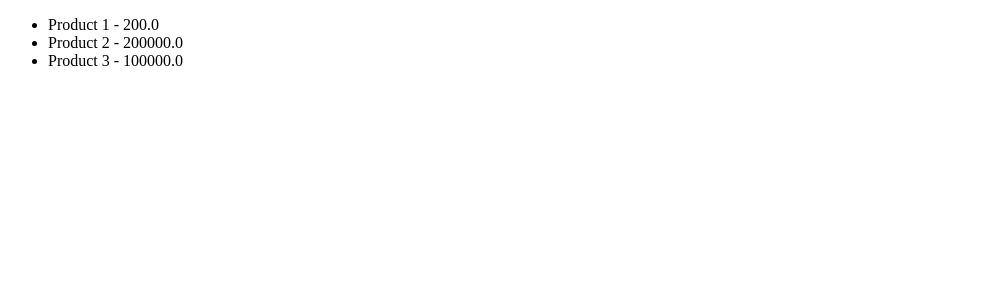
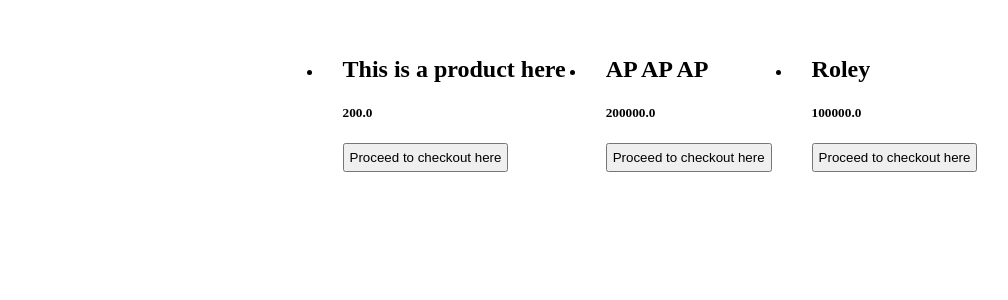
Before and after one commit to dkkinyua/djpaypal, a Django app: page / in a window 1280 px wide. Shown: the top 300 px of the page, without its empty margins (0-1008 px from the left). Run offline with Django 5.2, Linux system fonts and the light colour scheme; data comes from the database, SQL or seed files in the repository.

Commit message:
Commit #6: Styling and adding photos

```diff
--- /dev/null
+++ b/checkout/core/static/core/main.css
@@ -0,0 +1,14 @@
+.products {
+    display: flex;
+    flex-direction: row;
+    justify-content: center;
+}
+
+.product {
+    padding: 20px;
+}
+
+.btn {
+    padding: 5px;
+    color: black;
+}
--- a/checkout/core/templates/core/index.html
+++ b/checkout/core/templates/core/index.html
@@ -1,15 +1,19 @@
+{% load static %}
 <!DOCTYPE html>
 <html lang="en">
 <head>
     <meta charset="UTF-8">
     <meta name="viewport" content="width=device-width, initial-scale=1.0">
+    <link rel="stylesheet" href="{% static 'core/main.css' %}">
     <title>Django Store</title>
 </head>
 <body>
     <ul class="products">
         {% for product in products %}
-            <li>
-                {{ product.title }} - {{ product.price }}
+            <li class="product">
+                <h2>{{ product.description }}</h2>
+                <h5>{{ product.price }}</h5>
+                <a href="{% url 'core:checkout' product.id %}"><button class="btn">Proceed to checkout here</button></a>
             </li>
         {% endfor %}
     </ul>
--- a/checkout/core/urls.py
+++ b/checkout/core/urls.py
@@ -1,5 +1,7 @@
 from django.urls import path
 from . import views
+
+app_name = 'core'
 
 urlpatterns = [
     path("", views.index, name='index'),
```
Also changed, not shown: checkout/core/templates/core/checkout.html (+11 -0 lines), checkout/core/static/core/images/product1.jpg (added), checkout/core/static/core/images/product2.jpeg (added), checkout/core/static/core/images/product3.jpeg (added).
